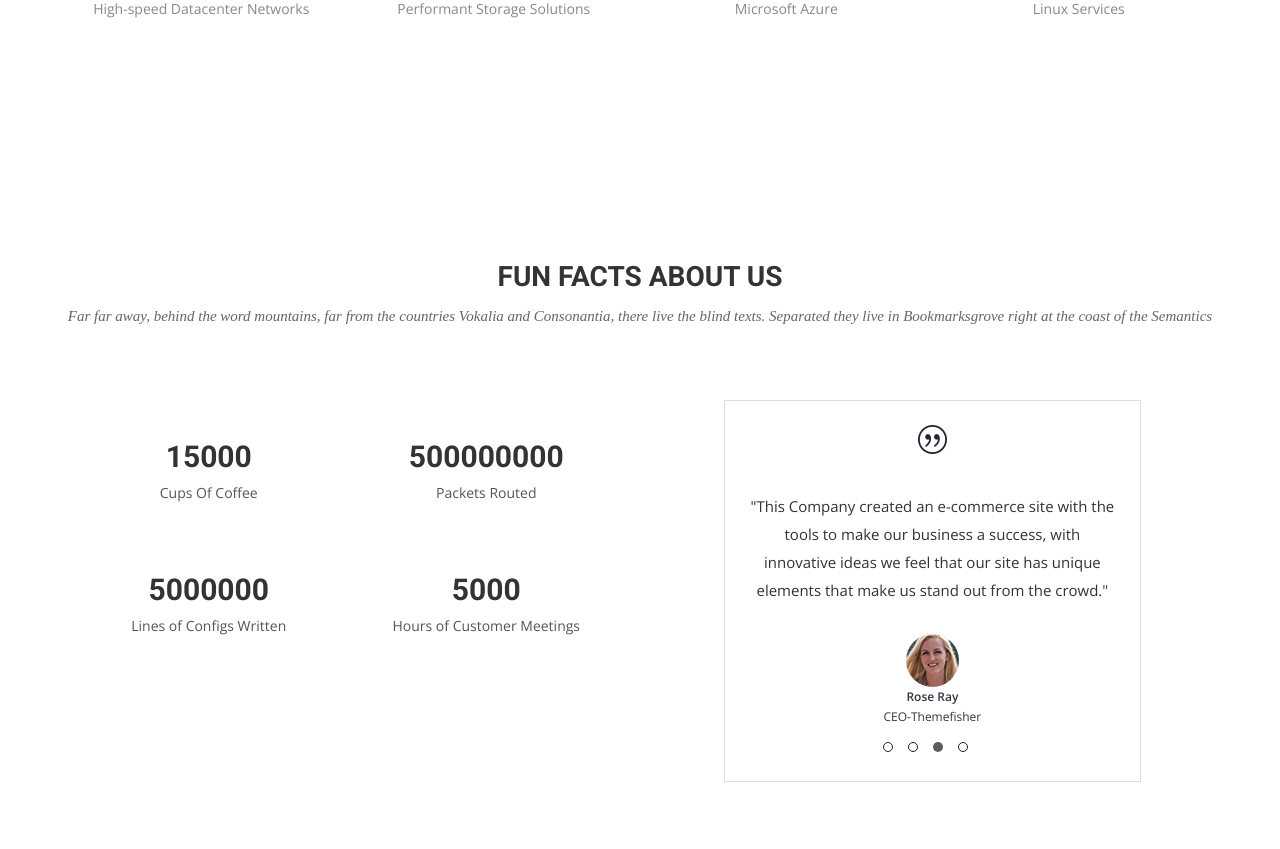
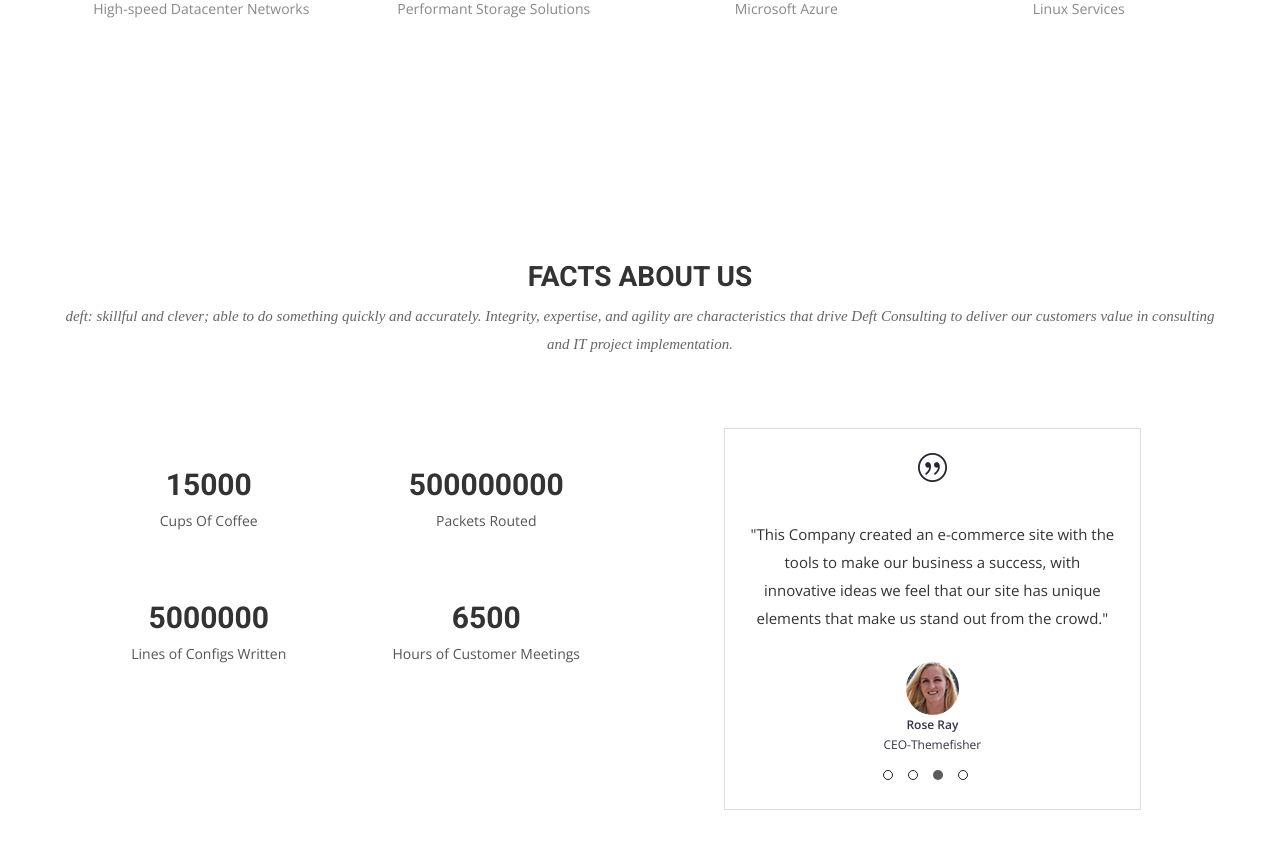
Before and after one commit to deftconsulting/deftconsulting.github.io, a Jekyll site: the page built from index.html, in a window 1280 px wide and 900 px high, scrolled down 1840 px. Shown: the top 849 px of the window. Built offline with Jekyll 4.4.1, drawn with Linux system fonts in a browser that asks for light colours; nearby versions of some CDN libraries; some web fonts are replaced.

Commit message:
updating copy

```diff
--- a/contact.html
+++ b/contact.html
@@ -53,7 +53,7 @@ permalink: /contact/
           <h2>Give us a jingle</h2>
           <ul class="address-block">
             <!--<li>
-              <i class="fa fa-map-marker"></i>Tampa, Florida
+              <i class="fa fa-map-marker"></i>Florida
             </li>-->
             <li>
               <i class="fa fa-envelope-o"></i>Email: sales@deftconsulting.io
--- a/index.html
+++ b/index.html
@@ -85,8 +85,8 @@ permalink: /
   <div class="container">
     <div class="row">
       <div class="section-title text-center">
-        <h2>Fun Facts About Us</h2>
-        <p>Far far away, behind the word mountains, far from the countries Vokalia and Consonantia, there live the blind texts. Separated they live in Bookmarksgrove right at the coast of the Semantics</p>
+        <h2>Facts About Us</h2>
+        <p>deft: skillful and clever; able to do something quickly and accurately. Integrity, expertise, and agility are characteristics that drive Deft Consulting to deliver our customers value in consulting and IT project implementation.</p>
       </div>
     </div>
     <div class="row">
@@ -117,7 +117,7 @@ permalink: /
             <li>
               <div class="block">
                 <i class="ios-mic-outline"></i>
-                <h4 class="counter">5000</h4>
+                <h4 class="counter">6500</h4>
                 <span>Hours of Customer Meetings</span>
               </div>
             </li>
```
